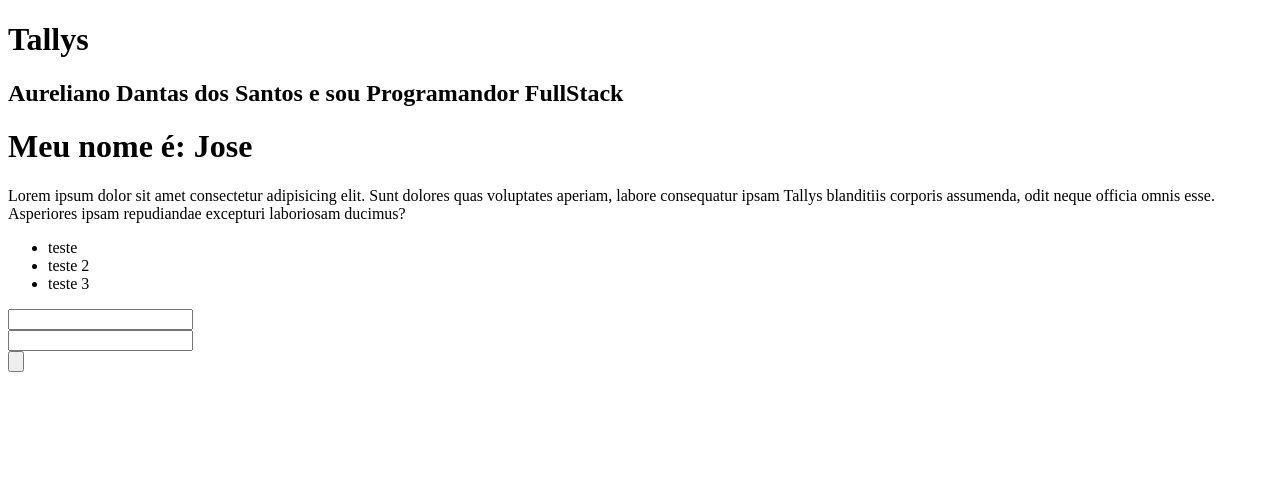
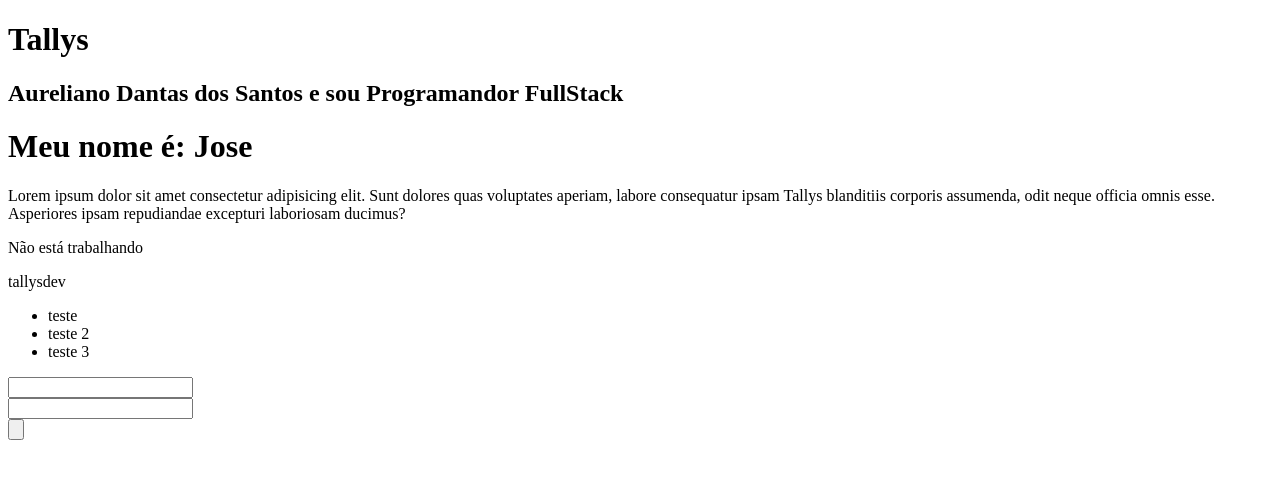
Before and after one commit to tallysdev/vue-studies, a Vue app in the folder toodoo-vue/: page / in a window 1280 px wide. Shown: the top 478 px of the page. Built offline with nearby package versions, Linux system fonts and the light colour scheme.

Commit message:
:sparkles:feat: Knowing directives

```diff
--- a/toodoo-vue/src/components/MyInfo.vue
+++ b/toodoo-vue/src/components/MyInfo.vue
@@ -1,5 +1,8 @@
 <template lang="">
     <div>
+        <p v-if="Work"> Está trabalhando</p>
+        <p v-else> Não está trabalhando</p>
+        <p v-show="email">tallysdev</p>
         <ul>
             <li>
                 teste
@@ -30,7 +33,8 @@ export default {
     },
     data() {
         return {
-
+            Work : false,
+            email: true,
         }
     },
 }
```
Also changed, not shown: toodoo-vue/src/components/MyPerson.vue (line endings or trailing spaces).
